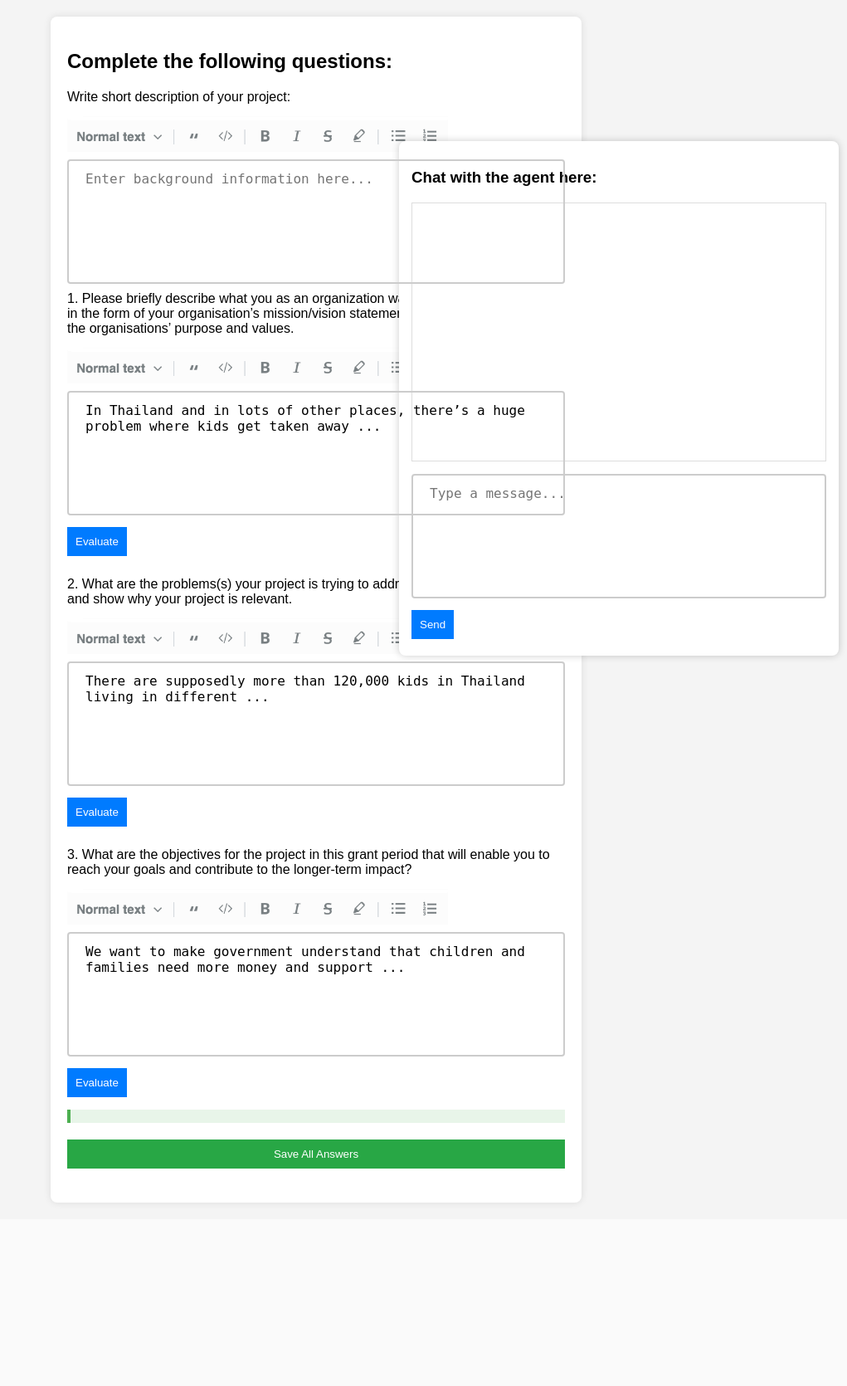
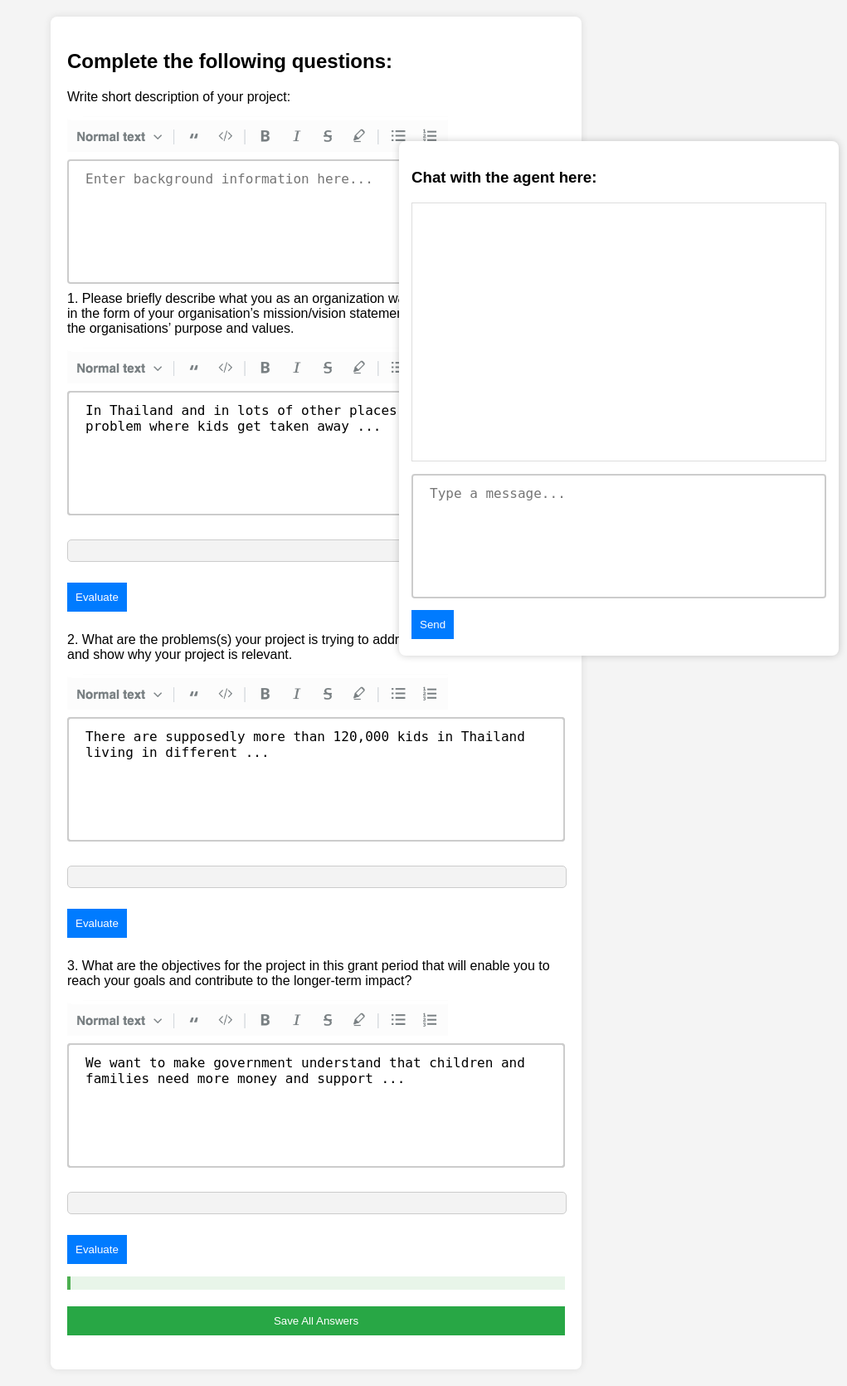
Before and after one commit to ronaldcumbal/ImpactHack2025_USRL, a Flask app: page /form in a window 1280 px wide. Shown: the whole page at 83% size, without its empty margins (259-1280 px from the left). Before the commit the page ends 1452 px from the top, so only its background shows below. Run offline with Flask 3, Linux system fonts and the light colour scheme; data that the repository does not hold is empty.

Commit message:
Add progress bar for paragraph. Highlighting of feedback.
Co-authored-by: Tim Kreuzer <shutdownr@users.noreply.github.com>
Co-authored-by: Mengyu Zhong <myxiz@users.noreply.github.com>

```diff
--- a/flask_app/app.py
+++ b/flask_app/app.py
@@ -64,6 +64,14 @@ def generate_feedback():
 
     return jsonify({question_id: feedback_list, question_id+"_extracts": highlight_list}), 200
 
+@app.route('/get_paragraph_score', methods=['POST'])
+def get_paragraph_score():
+    data = request.json
+    question_id = data.get("question_id")
+    text = data.get("answer", "")
+    score = agent.score_paragraph(paragraph_id=question_id, paragraph=text)
+    return jsonify({"score": score}), 200
+
 @app.route('/set_chat_id', methods=['POST'])
 def set_chat_id():
     global chat_id
--- a/flask_app/static/script.js
+++ b/flask_app/static/script.js
@@ -3,6 +3,22 @@ document.addEventListener("DOMContentLoaded", function () {
 });
 
 const colors = ["#1f77b4","#ff7f0e","#2ca02c","#d62728","#9467bd","#8c564b"];
+
+function getColor(score) {
+    if (score <= 0.5) {
+      // Interpolate between red (255,0,0) and orange (255,165,0)
+      let factor = score / 0.5; // Ranges from 0 to 1
+      let r = 255; // Always 255
+      let g = Math.floor(0 + factor * (165 - 0));
+      return `rgb(${r}, ${g}, 0)`;
+    } else {
+      // Interpolate between orange (255,165,0) and green (0,255,0)
+      let factor = (score - 0.5) / 0.5; // Ranges from 0 to 1
+      let r = Math.floor(255 - factor * (255 - 0));
+      let g = Math.floor(165 + factor * (255 - 165));
+      return `rgb(${r}, ${g}, 0)`;
+    }
+  }
 
 // Helper: escape HTML to prevent injection issues
 function escapeHtml(text) {
@@ -57,11 +73,13 @@ function evaluateAnswer(questionId) {
         let highlightList = data[questionId+"_extracts"] || ["Error processing highlights."];
 
         // TESTING - Update the text overlay with highlighted feedback segments.
-        // updateOverlayHighlighting(answer, feedbackList, overlayElement);
+        updateOverlayHighlighting(answer, highlightList, overlayElement);
 
-        feedbackList.forEach(feedbackText => {
+        feedbackList.forEach((feedbackText, index) => {
+            let color = colors[index % colors.length];
             let feedbackElement = document.createElement("div");
             feedbackElement.classList.add("feedback-item");
+            feedbackElement.style.backgroundColor =  color;
             feedbackElement.innerText = feedbackText;
             feedbackElement.onclick = function () {
                 fetch("http://127.0.0.1:5000/set_chat_id", {
@@ -103,6 +121,29 @@ function evaluateAnswer(questionId) {
         });
     })
     .catch(error => console.error("Error:", error));
+    fetch('http://127.0.0.1:5000/get_paragraph_score', {
+        method: "POST",
+        headers: {
+            "Content-Type": "application/json"
+        },
+        body: JSON.stringify({
+            question_id: questionId,
+            answer: answer,
+            context: context // Send context to the backend
+        })
+    })
+    .then(response => response.json())
+    .then(data => {
+        // Expecting data like: { "score": 0.75 }
+        const score = data.score;
+        const progressBar = document.getElementById('progressBar-' + questionId);
+        // Update the width based on the score (0-1 -> 0-100%)
+        progressBar.style.width = (score * 100) + '%';
+        // Update the background color based on the score
+        progressBar.style.backgroundColor = getColor(score);
+    })
+    .catch(error => console.error('Error fetching score:', error));
+
 }
 
 function saveAllAnswers() {
@@ -174,3 +215,25 @@ function sendChatMessage() {
     })
     .catch(error => console.error("Error:", error));
 }
+
+document.addEventListener("DOMContentLoaded", function () {
+    const textareas = document.querySelectorAll('textarea')
+    textareas.forEach(textarea => {
+        textarea.addEventListener("input", function () {
+            // Reset the height so it shrinks if needed
+            this.style.height = "auto";
+            // Set the height to match the scroll height
+            this.style.height = this.scrollHeight + "px";
+
+            // Get the corresponding highlighter overlay by ID
+            const overlayId = "highlighted-content-" + this.id;
+            const overlayElement = document.getElementById(overlayId);
+            if (overlayElement) {
+                // Update the overlay's content.
+                // Use escapeHtml to avoid injecting raw HTML (if needed).
+                overlayElement.innerHTML = escapeHtml(this.value);
+            }
+            // updateOverlayHighlighting(this.value, [], overlayElement);
+        });
+    });
+});
--- a/flask_app/static/styles.css
+++ b/flask_app/static/styles.css
@@ -74,21 +74,28 @@ textarea {
     z-index: 2;
     background: transparent;
     position: relative;
+    overflow: hidden;
   }
 
 
-.overlay {
+.highlighter {
     position: absolute;
     top: 0;
     left: 0;
     width: 100%;
-    height: 100%;
+    height: 150px;
     white-space: pre-wrap;
+    box-sizing: border-box;
     word-wrap: break-word;
     pointer-events: none; /* so clicks go to the textarea */
     z-index: 1;
     padding: 12px 20px; /* should match the textarea padding */
-    font: 16px
+    font: 16px/1.5 monospace;
+    border: 2px solid #ccc;
+    border-radius: 4px;
+    margin-bottom: 5px;
+    margin-top: 5px;
+    line-height: normal;
   }
 
 .text_container {
@@ -103,6 +110,7 @@ textarea {
     right: 10px;
     width: 500px;
     background: white;
+    z-index: 10;
     padding: 15px;
     border-radius: 8px;
     box-shadow: 0px 0px 10px rgba(0, 0, 0, 0.2);
@@ -143,3 +151,20 @@ textarea {
 .feedback-item:hover {
     background-color: #ddd;
 }
+.progress {
+    width: 100%;
+    background-color: #f3f3f3;
+    border: 1px solid #ccc;
+    border-radius: 5px;
+    height: 25px;
+    margin: 20px 0;
+    overflow: hidden;
+  }
+
+/* The progress bar itself */
+.progress-bar {
+    height: 100%;
+    width: 0%;
+    /* Smooth transition for width and color changes */
+    transition: width 0.5s ease, background-color 0.5s ease;
+}
--- a/flask_app/templates/index.html
+++ b/flask_app/templates/index.html
@@ -20,6 +20,9 @@
             <div class="highlighter" id="highlighted-content-q1"></div>
             <textarea id="q1" name="q1" rows="4">In Thailand and in lots of other places, there’s a huge problem where kids get taken away ...</textarea>
         </div>
+        <div class="progress">
+            <div id="progressBar-q1" class="progress-bar"></div>
+        </div>
         <button type="button" onclick="evaluateAnswer('q1')">Evaluate</button>
         <img id="loading-q1" class="loading-gif" src="{{ url_for('static', filename='loading.gif') }}" alt="Loading..." style="display:none;">
         <div class="feedback-container" id="feedback-q1"></div>
@@ -31,6 +34,9 @@
             <div class="highlighter" id="highlighted-content-q2"></div>
             <textarea id="q2" name="q2" rows="4">There are supposedly more than 120,000 kids in Thailand living in different ...</textarea>
         </div>
+        <div class="progress">
+            <div id="progressBar-q2" class="progress-bar"></div>
+        </div>
         <button type="button" onclick="evaluateAnswer('q2')">Evaluate</button>
         <img id="loading-q2" class="loading-gif" src="{{ url_for('static', filename='loading.gif') }}" alt="Loading..." style="display:none;">
         <div class="feedback-container" id="feedback-q2"></div>
@@ -41,6 +47,9 @@
         <div class="text_container"  id="container-q3">
             <div class="highlighter" id="highlighted-content-q3"></div>
             <textarea id="q3" name="q3" rows="4">We want to make government understand that children and families need more money and support ... </textarea>
+        </div>
+        <div class="progress">
+            <div id="progressBar-q3" class="progress-bar"></div>
         </div>
         <button type="button" onclick="evaluateAnswer('q3')">Evaluate</button>
         <img id="loading-q3" class="loading-gif" src="{{ url_for('static', filename='loading.gif') }}" alt="Loading..." style="display:none;">
```
Also changed, not shown: flask_app/openai_advisor.py (+47 -6 lines), 1 other file.
